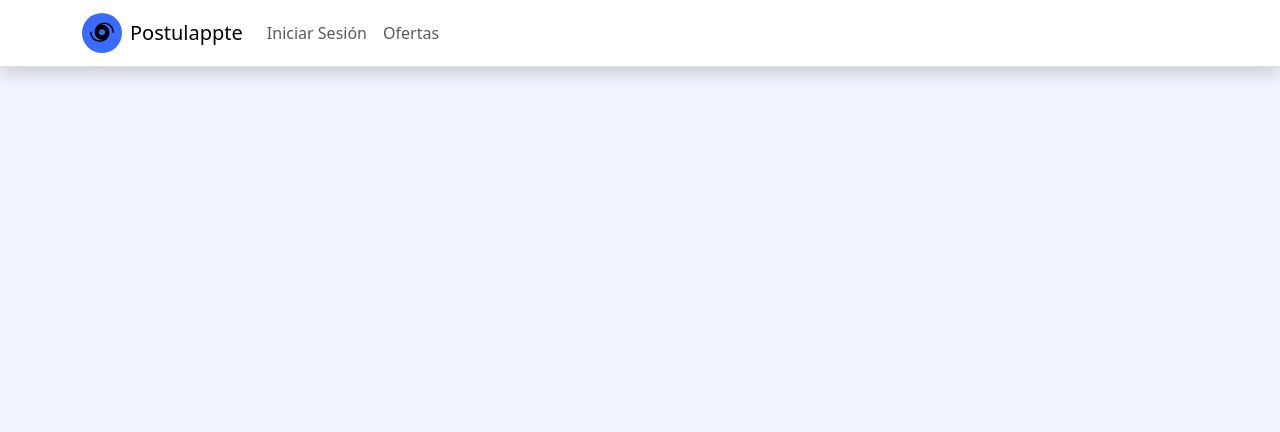
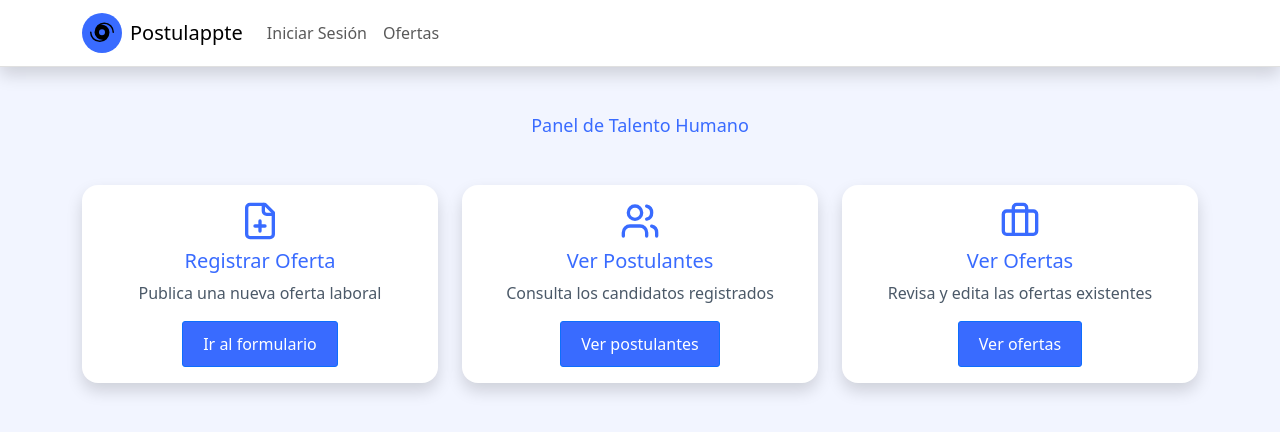
Before and after one commit to DanielDevUni/PostulAPPte, a React (Vite) app in the folder frontend/web/: page /human-talent in a window 1280 px wide. Shown: the top 432 px of the page. Built offline with nearby package versions, Linux system fonts and the light colour scheme.

Commit message:
home del talento humano

```diff
--- a/frontend/web/src/App.jsx
+++ b/frontend/web/src/App.jsx
@@ -9,8 +9,8 @@ import Register from './components/auth/register.jsx';
 import Dashboard from './components/dashboard/admin.jsx';
 import ApplicationForm from './components/Applicants/ApplicationForm.jsx'
 import JobOfferForm from './components/offers/JobOfferForm.jsx'
-import EditApplicationForm from './components/Applicants/EditApplicationForm.jsx';
 import ApplicationList from './components/Applicants/ApplicationList.jsx'
+import HumanTalentHome from './pages/human_talent_view/HumanTalentHome.jsx';
 
 function App() {
 
@@ -25,9 +25,9 @@ function App() {
             <Route path='/register' element={<Register/>}></Route>
             <Route path='/dashboard' element={<Dashboard />}></Route>
             <Route path='/applicationform' element={<ApplicationForm />}></Route>
-            <Route path='/job-offer-form' element={<JobOfferForm />}></Route>
+            <Route path='/human-talent/job-offer-form' element={<JobOfferForm />}></Route>
             <Route path='/application-list' element={<ApplicationList />}></Route>
-            <Route path="/edit-aplication/:id" element={<EditApplicationForm />} />
+            <Route path='/human-talent' element={<HumanTalentHome />}></Route>
           </Routes>
       </BrowserRouter>
     </>
--- a/frontend/web/src/pages/human_talent_view/HumanTalentHome.jsx
+++ b/frontend/web/src/pages/human_talent_view/HumanTalentHome.jsx
@@ -0,0 +1,58 @@
+import { Container, Button, Row, Col, Card } from 'react-bootstrap';
+import { useNavigate } from 'react-router-dom';
+import { Briefcase, Users, FilePlus } from 'lucide-react';
+
+const HumanTalentHome = () => {
+  const navigate = useNavigate();
+
+  const sections = [
+    {
+      title: 'Registrar Oferta',
+      description: 'Publica una nueva oferta laboral',
+      icon: <FilePlus size={40} className="mb-2 text-custom" />,
+      buttonText: 'Ir al formulario',
+      path: '/human-talent/job-offer-form',
+    },
+    {
+      title: 'Ver Postulantes',
+      description: 'Consulta los candidatos registrados',
+      icon: <Users size={40} className="mb-2 text-custom" />,
+      buttonText: 'Ver postulantes',
+      path: '/human-talent/view-applicants',
+    },
+    {
+      title: 'Ver Ofertas',
+      description: 'Revisa y edita las ofertas existentes',
+      icon: <Briefcase size={40} className="mb-2 text-custom" />,
+      buttonText: 'Ver ofertas',
+      path: '/offers',
+    },
+  ];
+
+  return (
+    <Container className="mt-5">
+      <h2 className="text-center mb-5 title-custom">Panel de Talento Humano</h2>
+      <Row className="g-4 justify-content-center">
+        {sections.map((section, idx) => (
+          <Col key={idx} md={4}>
+            <Card className="text-center shadow rounded-4 border-0 h-100">
+              <Card.Body>
+                {section.icon}
+                <Card.Title className="mb-2 title-custom">{section.title}</Card.Title>
+                <Card.Text className="mb-3 desc-custom">{section.description}</Card.Text>
+                <Button
+                  className="btn-custom"
+                  onClick={() => navigate(section.path)}
+                >
+                  {section.buttonText}
+                </Button>
+              </Card.Body>
+            </Card>
+          </Col>
+        ))}
+      </Row>
+    </Container>
+  );
+};
+
+export default HumanTalentHome;
```
